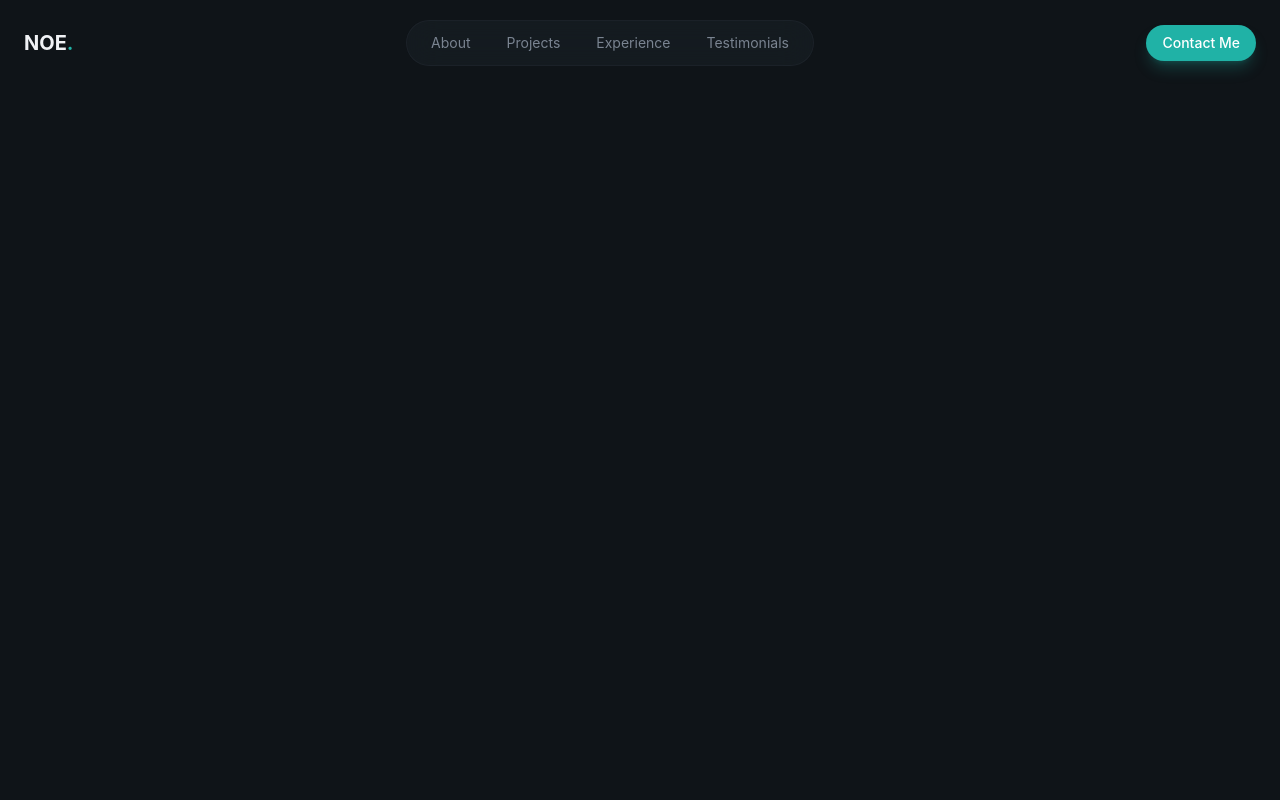
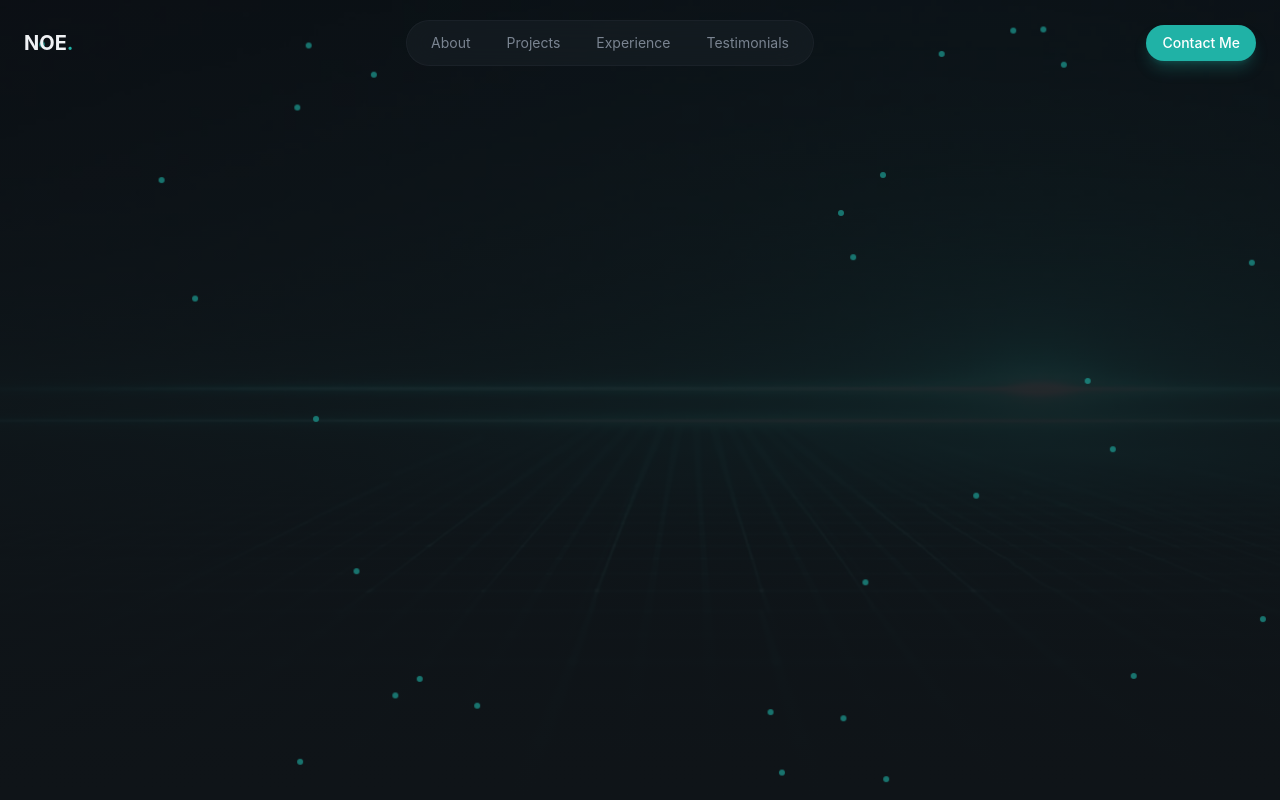
Before and after one commit to amazinng-blib/dev-portfolio, a React (Vite) app: page / in a window 1280 px wide. Built offline with nearby package versions, Linux system fonts and the light colour scheme.

Commit message:
feat: add images, add drift dot motion

```diff
--- a/src/index.css
+++ b/src/index.css
@@ -54,7 +54,7 @@
 }
 
 @layer utilities {
-  @keyframes fadeIn {
+  @keyframes fade-in {
     from {
       opacity: 0;
       transform: translateY(20px);
@@ -67,6 +67,23 @@
     }
   }
 
+  @keyframes slow-drift {
+    0%,
+    100% {
+      transform: translate(0, 0);
+    }
+    25% {
+      transform: translate(20px, -30px);
+    }
+    50% {
+      transform: translate(-15px, -20px);
+    }
+
+    75% {
+      transform: translate(30px, 10px);
+    }
+  }
+
   .animate-fade-in {
     animation: fadeIn 0.8s ease-out both;
   }
--- a/src/layout/Navbar.jsx
+++ b/src/layout/Navbar.jsx
@@ -24,7 +24,7 @@
 export const Navbar = () => {
   const [isMobileMenuOpen, setIsMobileMenuOpen] = useState(false);
   return (
-    <header className="fixed top-0 left-0 right-0 bg-transparent py-5">
+    <header className="fixed top-0 left-0 right-0 bg-transparent py-5 z-50">
       <nav className="container mx-auto px-6 flex items-center justify-between">
         <a
           href="#"
--- a/src/sections/Hero.jsx
+++ b/src/sections/Hero.jsx
@@ -1,3 +1,33 @@
 export const Hero = () => {
-  return <section></section>;
+  return (
+    <section className="relative min-h-screen flex items-center overflow-hidden">
+      {/* bg image*/}
+      <div className="absolute inset-0">
+        <img
+          src="/hero-bg.jpg"
+          alt="hero image"
+          className="w-full h-full object-cover opacity-40"
+        />{' '}
+        <div className="absolute inset-0 bg-linear-to-b from-background/20 via-background/80 to-background" />
+      </div>
+
+      {/* green dots */}
+
+      <div className="absolute inset-0 overflow-hidden pointer-events-none">
+        {[...Array(30)].map((_, i) => (
+          <div
+            key={i}
+            className="absolute w-1.5 h-1.5 rounded-full opacity-60"
+            style={{
+              backgroundColor: '#20b2a6',
+              left: `${Math.random() * 100}%`,
+              top: `${Math.random() * 100}%`,
+              animation: `slow-drift ${15 + Math.random() * 20}s ease-in-out infinite`,
+              animationDelay: `${Math.random() * 5}s`,
+            }}
+          />
+        ))}
+      </div>
+    </section>
+  );
 };
```
Also changed, not shown: public/hero-bg.jpg (added), 1 other file (tests, documents, lock files or other folders).
